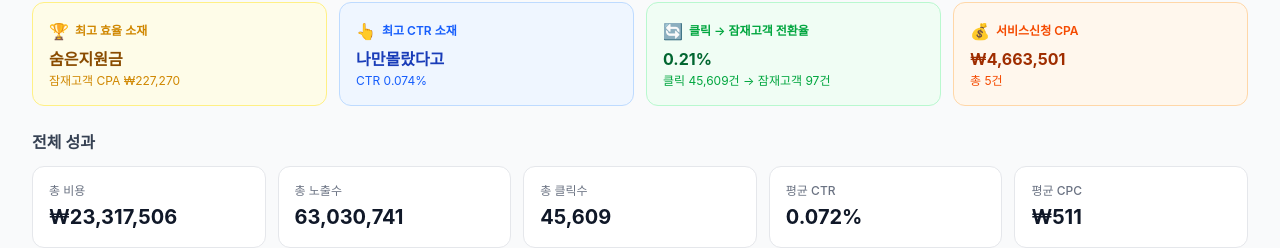
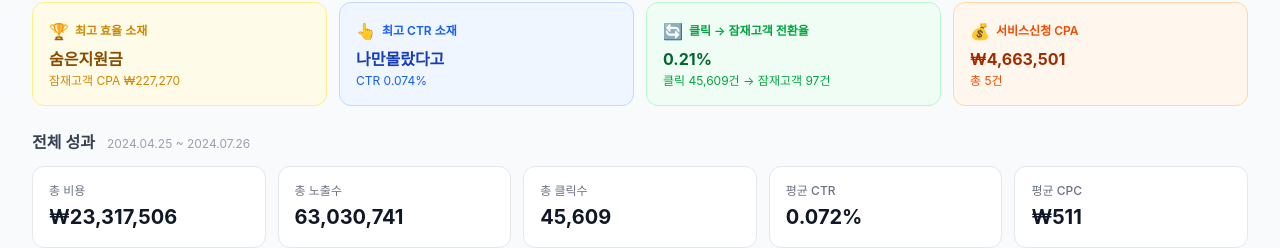
Before and after one commit to dnldbfl0701-hub/kakao-ads-dashboard, a Next.js app: page /jobs in a window 1280 px wide. Shown: the part 279-527 px from the top of the page. Built offline with nearby package versions, Linux system fonts and the light colour scheme.

Commit message:
feat: 전체 성과 섹션에 기간 표시 추가

```diff
--- a/app/jobs/TabClient.tsx
+++ b/app/jobs/TabClient.tsx
@@ -140,7 +140,10 @@ export default function TabClient({ commonKpi, commonDaily, commonWeekly, common
         <div className="space-y-6">
           <InsightBanner insights={commonInsights} />
           <section>
-            <h2 className="text-base font-semibold text-gray-700 mb-3">전체 성과</h2>
+            <div className="flex items-baseline gap-3 mb-3">
+              <h2 className="text-base font-semibold text-gray-700">전체 성과</h2>
+              <span className="text-xs text-gray-400">2024.04.25 ~ 2024.07.26</span>
+            </div>
             <KpiGrid kpi={commonKpi} />
           </section>
           <ConversionFunnel kpi={commonKpi} />
@@ -200,7 +203,10 @@ export default function TabClient({ commonKpi, commonDaily, commonWeekly, common
             ))}
           </div>
           <section>
-            <h2 className="text-base font-semibold text-gray-700 mb-3">{activeRegion.region} 전체 성과</h2>
+            <div className="flex items-baseline gap-3 mb-3">
+              <h2 className="text-base font-semibold text-gray-700">{activeRegion.region} 전체 성과</h2>
+              <span className="text-xs text-gray-400">2024.04.25 ~ 2024.07.26</span>
+            </div>
             <KpiGrid kpi={activeRegion.kpi} />
           </section>
           <ConversionFunnel kpi={activeRegion.kpi} />
--- a/app/seongsu/page.tsx
+++ b/app/seongsu/page.tsx
@@ -63,7 +63,10 @@ export default function SeongsuPage() {
       <div className="space-y-6">
         <InsightBanner insights={insights} />
         <section>
-          <h2 className="text-base font-semibold text-gray-700 mb-3">전체 성과</h2>
+          <div className="flex items-baseline gap-3 mb-3">
+            <h2 className="text-base font-semibold text-gray-700">전체 성과</h2>
+            <span className="text-xs text-gray-400">2024.11.28 ~ 2024.12.08</span>
+          </div>
           <KpiGrid kpi={kpi} showPurchase />
         </section>
         <ConversionFunnel kpi={kpi} showPurchase />
```
